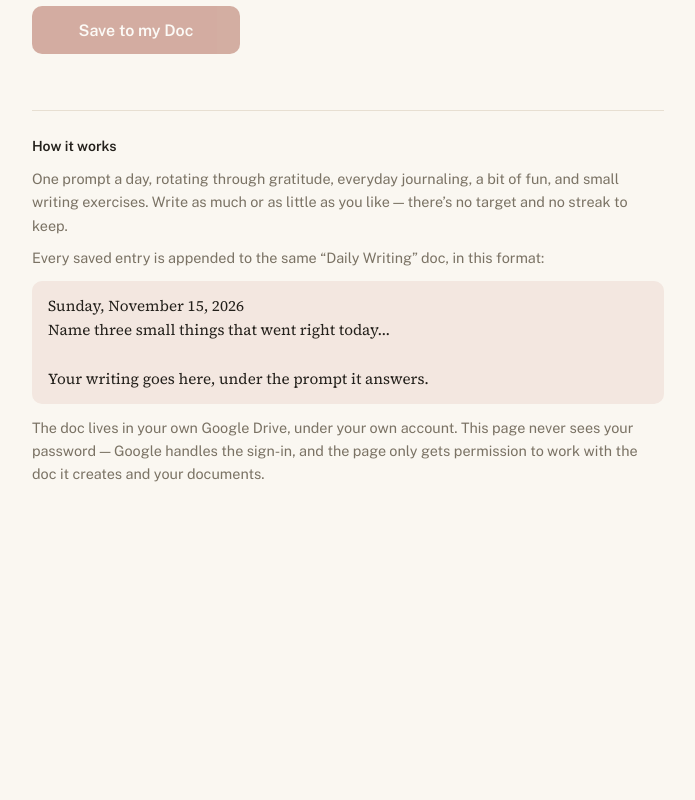
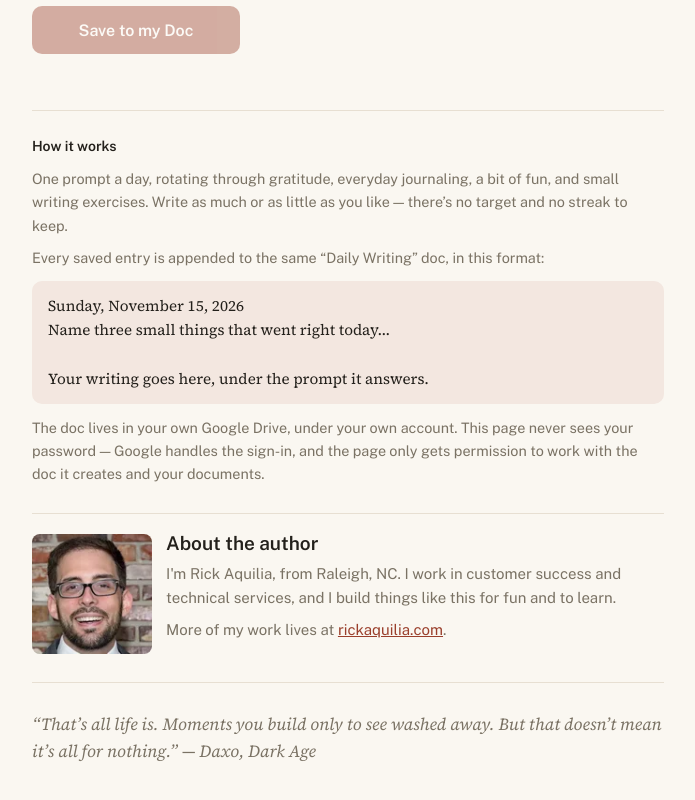
Before and after one commit to rickaquilia/daily-writing, a plain HTML site: page index.html in a window 1280 px wide. Shown: the part 984-1784 px from the top of the page, without its empty margins (292-987 px from the left). Before the commit the page ends 1543 px from the top, so only its background shows below. Drawn offline with nearby package versions, Linux system fonts and the light colour scheme.

Commit message:
Add About the author footer
Added author section with photo and quote.

```diff
--- a/index.html
+++ b/index.html
@@ -345,7 +345,15 @@
         color: var(--text);
         white-space: pre-line;
       }
-    </style>
+    .author{margin-top:28px;border-top:1px solid var(--border);padding-top:18px;display:flex;gap:14px;align-items:flex-start}
+.author-photo{width:120px;height:120px;border-radius:8px;object-fit:cover;flex:none;margin-top:2px}
+.author h2{margin:0 0 8px;font-size:19px}
+.author p{margin:0 0 8px;font-size:15px;line-height:1.6;color:var(--dim)}
+.author a{color:var(--accent)}
+hr{border:0;border-top:1px solid var(--border);margin:28px 0}
+.quote{font-family:var(--serif);font-size:17px;font-style:italic;color:var(--dim);line-height:1.6;margin:0}
+@media (max-width:640px){.author{flex-direction:column}}
+</style>
   </head>
   <body>
     <main class="wrap">
@@ -449,7 +457,17 @@ Your writing goes here, under the prompt it answers.</p>
           and your documents.
         </p>
       </section>
-    </main>
+          <section class="author">
+        <img class="author-photo" src="images/rick-aquilia.webp" alt="Rick Aquilia" width="120" height="120">
+        <div>
+          <h2>About the author</h2>
+          <p>I'm Rick Aquilia, from Raleigh, NC. I work in customer success and technical services, and I build things like this for fun and to learn.</p>
+          <p>More of my work lives at <a href="https://rickaquilia.com">rickaquilia.com</a>.</p>
+        </div>
+      </section>
+      <hr>
+      <p class="quote">“That’s all life is. Moments you build only to see washed away. But that doesn’t mean it’s all for nothing.” — Daxo, Dark Age</p>
+</main>
 
     <script>
       "use strict";
```
